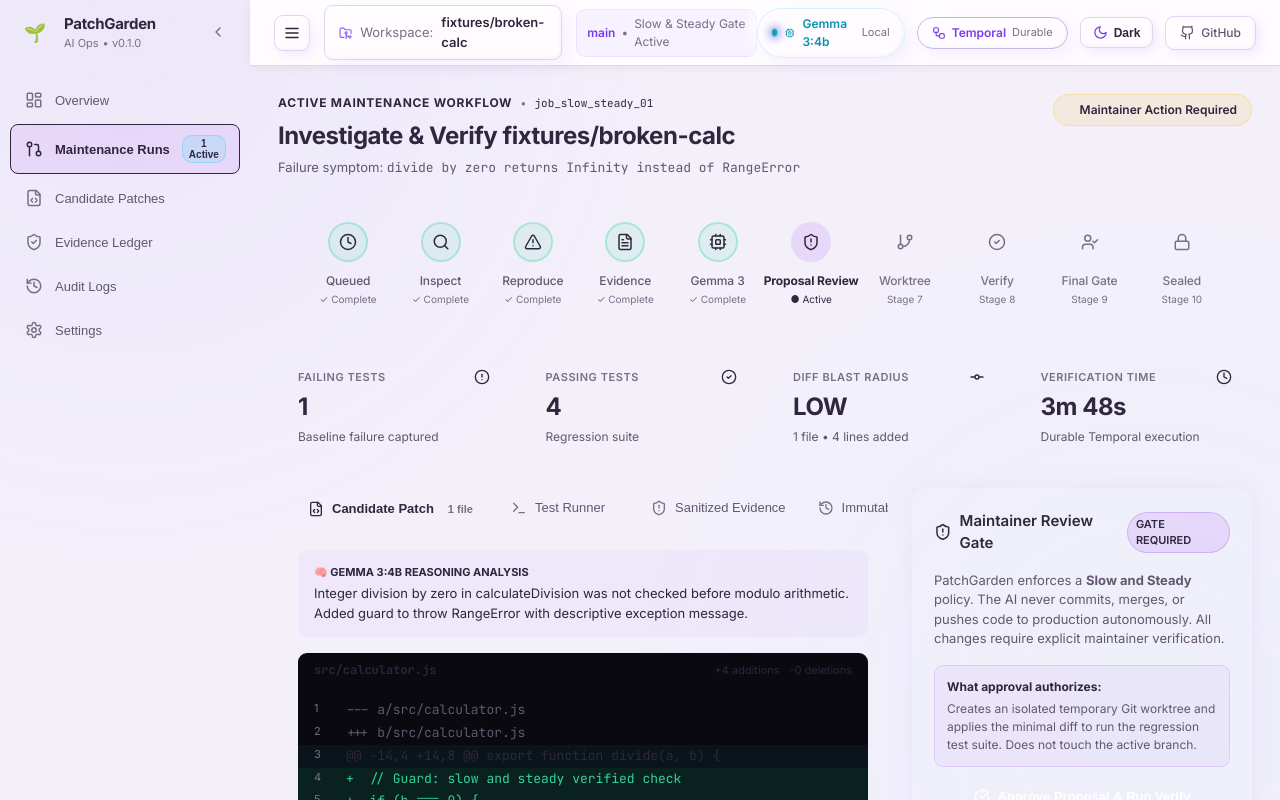
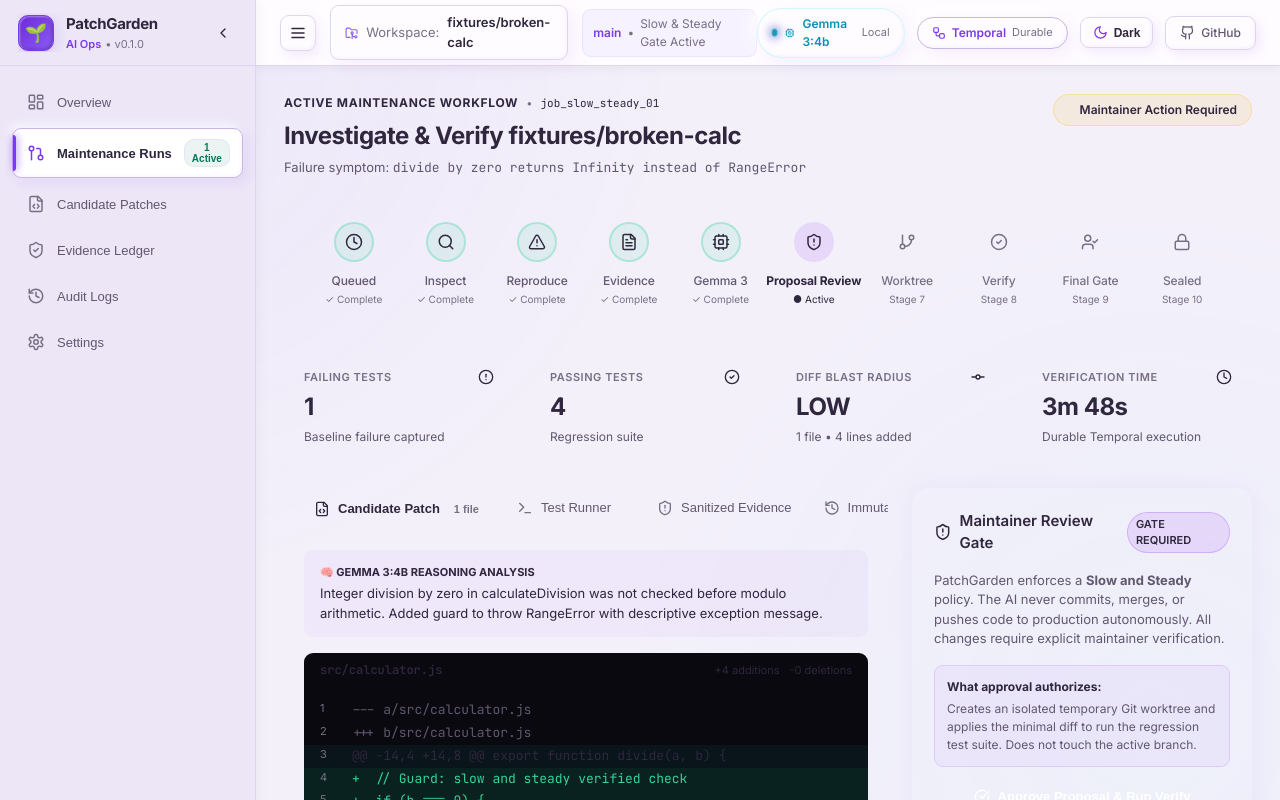
Before and after one commit to Neet2516/PatchGarden, a Next.js app in the folder packages/web/: page / in a window 1280 px wide. Shown: the top 800 px of the page. Built offline with nearby package versions, Linux system fonts and the light colour scheme.

Commit message:
feat(web): update Sidebar with Purple Claymorphism tactile surfaces and badges

```diff
--- a/packages/web/src/components/layout/sidebar.tsx
+++ b/packages/web/src/components/layout/sidebar.tsx
@@ -33,40 +33,40 @@ export function Sidebar({ activeTab, setActiveTab, collapsed, setCollapsed }: Si
   return (
     <aside
       style={{
-        width: collapsed ? '68px' : '250px',
-        background: 'var(--bg-secondary)',
-        borderRight: '1px solid var(--default-border)',
+        width: collapsed ? '70px' : '256px',
+        background: 'var(--bg-sidebar)',
+        borderRight: '1px solid var(--border-default)',
         display: 'flex',
         flexDirection: 'column',
-        transition: 'width 0.25s cubic-bezier(0.16, 1, 0.3, 1)',
+        transition: 'width 0.25s cubic-bezier(0.16, 1, 0.3, 1), background-color 0.25s ease',
         position: 'relative',
         zIndex: 30,
         flexShrink: 0,
+        boxShadow: '2px 0 12px rgba(0, 0, 0, 0.04)',
       }}
     >
       {/* Brand Header */}
       <div
         style={{
-          height: '64px',
+          height: '66px',
           padding: '0 18px',
           display: 'flex',
           alignItems: 'center',
           justifyContent: collapsed ? 'center' : 'space-between',
-          borderBottom: '1px solid var(--default-border)',
+          borderBottom: '1px solid var(--border-default)',
         }}
       >
         <div style={{ display: 'flex', alignItems: 'center', gap: '12px', overflow: 'hidden' }}>
           <div
+            className="clay-button-primary"
             style={{
-              width: '34px',
-              height: '34px',
-              borderRadius: '8px',
-              background: 'linear-gradient(135deg, var(--deep-purple) 0%, var(--primary-purple) 100%)',
+              width: '36px',
+              height: '36px',
+              borderRadius: '10px',
               display: 'flex',
               alignItems: 'center',
               justifyContent: 'center',
               fontSize: '18px',
-              boxShadow: '0 0 16px var(--purple-glow-color)',
               flexShrink: 0,
             }}
           >
@@ -78,7 +78,7 @@ export function Sidebar({ activeTab, setActiveTab, collapsed, setCollapsed }: Si
                 PatchGarden
               </div>
               <div style={{ fontSize: '11px', color: 'var(--text-muted)', display: 'flex', alignItems: 'center', gap: '4px' }}>
-                <span style={{ color: 'var(--neon-cyan)' }}>AI Ops</span> • v0.1.0
+                <span style={{ color: 'var(--accent-primary)', fontWeight: '600' }}>AI Ops</span> • v0.1.0
               </div>
             </div>
           )}
@@ -89,14 +89,15 @@ export function Sidebar({ activeTab, setActiveTab, collapsed, setCollapsed }: Si
             onClick={() => setCollapsed(true)}
             id="btn-collapse-sidebar"
             aria-label="Collapse sidebar"
+            className="clay-button"
             style={{
+              padding: '6px',
+              display: 'flex',
+              alignItems: 'center',
+              justifyContent: 'center',
+              border: 'none',
               background: 'transparent',
-              border: 'none',
-              color: 'var(--text-muted)',
-              cursor: 'pointer',
-              display: 'flex',
-              padding: '6px',
-              borderRadius: '6px',
+              boxShadow: 'none',
             }}
           >
             <ChevronLeft size={16} />
@@ -105,7 +106,7 @@ export function Sidebar({ activeTab, setActiveTab, collapsed, setCollapsed }: Si
       </div>
 
       {/* Navigation List */}
-      <nav style={{ flex: 1, padding: '16px 10px', display: 'flex', flexDirection: 'column', gap: '4px' }}>
+      <nav style={{ flex: 1, padding: '16px 12px', display: 'flex', flexDirection: 'column', gap: '6px' }}>
         {navItems.map((item) => {
           const Icon = item.icon;
           const isActive = activeTab === item.id;
@@ -114,6 +115,7 @@ export function Sidebar({ activeTab, setActiveTab, collapsed, setCollapsed }: Si
               key={item.id}
               onClick={() => setActiveTab(item.id)}
               id={`nav-${item.id}`}
+              className={isActive ? 'clay-card-raised' : 'clay-button'}
               style={{
                 display: 'flex',
                 alignItems: 'center',
@@ -121,16 +123,16 @@ export function Sidebar({ activeTab, setActiveTab, collapsed, setCollapsed }: Si
                 width: '100%',
                 padding: collapsed ? '10px 0' : '10px 14px',
                 justifyContent: collapsed ? 'center' : 'flex-start',
-                borderRadius: '8px',
+                borderRadius: 'var(--radius-sm)',
                 border: '1px solid',
-                borderColor: isActive ? 'var(--purple-border)' : 'transparent',
-                background: isActive ? 'rgba(168, 85, 247, 0.12)' : 'transparent',
+                borderColor: isActive ? 'var(--border-purple)' : 'transparent',
+                background: isActive ? 'var(--surface-elevated)' : 'transparent',
                 color: isActive ? 'var(--text-primary)' : 'var(--text-secondary)',
                 cursor: 'pointer',
                 fontSize: '13px',
                 fontWeight: isActive ? '600' : '500',
-                transition: 'all 0.15s ease',
                 position: 'relative',
+                boxShadow: isActive ? 'var(--clay-shadow-button), var(--clay-inset-highlight)' : 'none',
               }}
             >
               {isActive && (
@@ -142,15 +144,15 @@ export function Sidebar({ activeTab, setActiveTab, collapsed, setCollapsed }: Si
                     bottom: '6px',
                     width: '3px',
                     borderRadius: '0 4px 4px 0',
-                    background: 'var(--primary-purple)',
-                    boxShadow: '0 0 8px var(--primary-purple)',
+                    background: 'var(--accent-primary)',
+                    boxShadow: '0 0 8px var(--accent-primary)',
                   }}
                 />
               )}
               <Icon
                 size={18}
                 style={{
-                  color: isActive ? 'var(--bright-purple)' : 'var(--text-muted)',
+                  color: isActive ? 'var(--accent-primary)' : 'var(--text-muted)',
                   flexShrink: 0,
                 }}
               />
@@ -161,12 +163,12 @@ export function Sidebar({ activeTab, setActiveTab, collapsed, setCollapsed }: Si
                 <span
                   style={{
                     fontSize: '10px',
-                    padding: '2px 6px',
+                    padding: '2px 7px',
                     borderRadius: '10px',
-                    background: 'rgba(34, 211, 238, 0.15)',
-                    color: 'var(--neon-cyan)',
-                    border: '1px solid rgba(34, 211, 238, 0.3)',
-                    fontWeight: '600',
+                    background: 'var(--status-success-bg)',
+                    color: 'var(--status-success)',
+                    border: '1px solid var(--border-subtle)',
+                    fontWeight: '700',
                   }}
                 >
                   {item.badge}
@@ -179,18 +181,13 @@ export function Sidebar({ activeTab, setActiveTab, collapsed, setCollapsed }: Si
 
       {/* Expand Button for Collapsed Mode */}
       {collapsed && (
-        <div style={{ padding: '12px', display: 'flex', justifyContent: 'center', borderTop: '1px solid var(--default-border)' }}>
+        <div style={{ padding: '12px', display: 'flex', justifyContent: 'center', borderTop: '1px solid var(--border-default)' }}>
           <button
             onClick={() => setCollapsed(false)}
             id="btn-expand-sidebar"
             aria-label="Expand sidebar"
-            style={{
-              background: 'transparent',
-              border: 'none',
-              color: 'var(--text-muted)',
-              cursor: 'pointer',
-              padding: '6px',
-            }}
+            className="clay-button"
+            style={{ padding: '8px' }}
           >
             <ChevronRight size={18} />
           </button>
@@ -199,19 +196,17 @@ export function Sidebar({ activeTab, setActiveTab, collapsed, setCollapsed }: Si
 
       {/* Footer Banner */}
       {!collapsed && (
-        <div style={{ padding: '14px', borderTop: '1px solid var(--default-border)' }}>
+        <div style={{ padding: '16px', borderTop: '1px solid var(--border-default)' }}>
           <div
+            className="clay-card-inset"
             style={{
-              padding: '12px',
-              borderRadius: '8px',
-              background: 'var(--card-surface)',
-              border: '1px solid var(--default-border)',
+              padding: '12px 14px',
               display: 'flex',
               flexDirection: 'column',
               gap: '6px',
             }}
           >
-            <div style={{ display: 'flex', alignItems: 'center', gap: '6px', fontSize: '11px', color: 'var(--bright-purple)', fontWeight: '600' }}>
+            <div style={{ display: 'flex', alignItems: 'center', gap: '6px', fontSize: '11px', color: 'var(--accent-primary)', fontWeight: '700' }}>
               <Sparkles size={12} />
               <span>Hacktoberfest 2026</span>
             </div>
```
